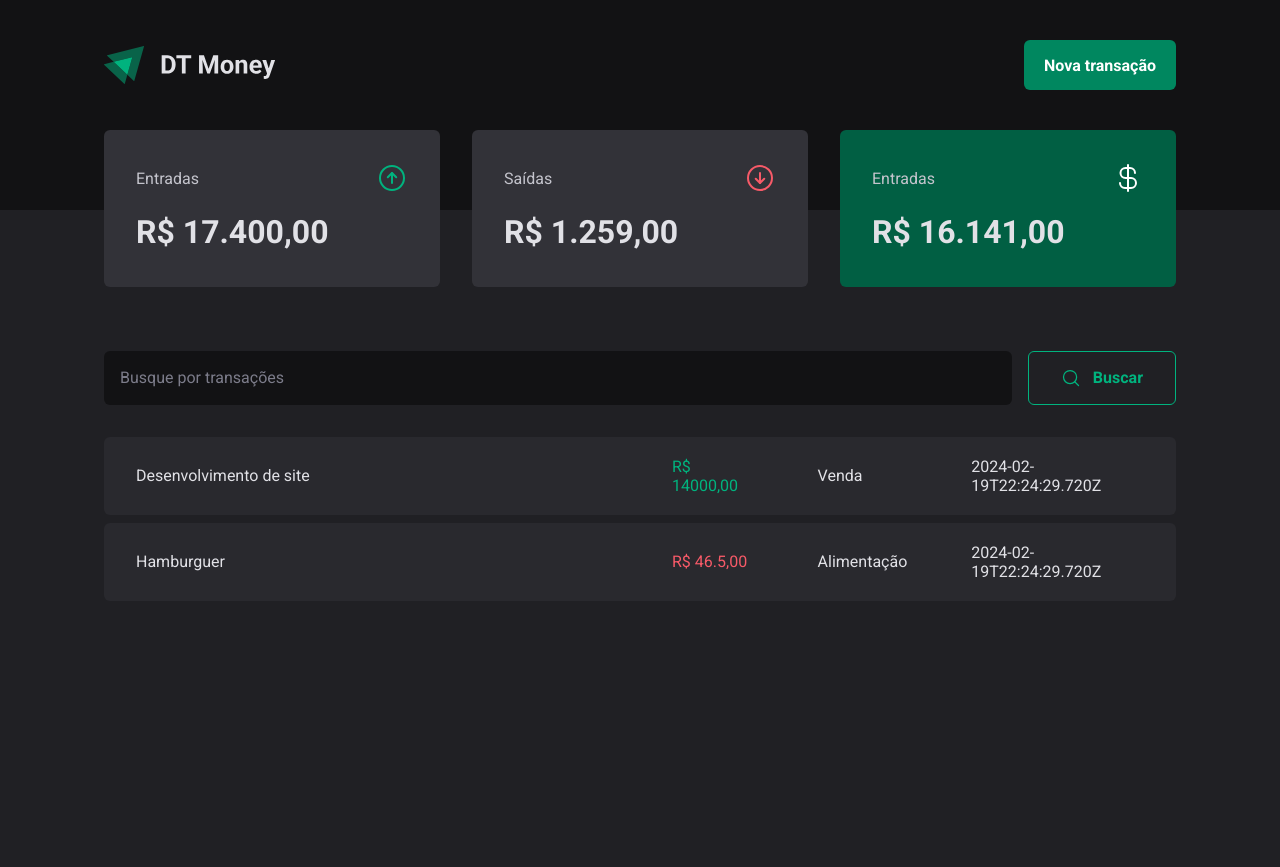
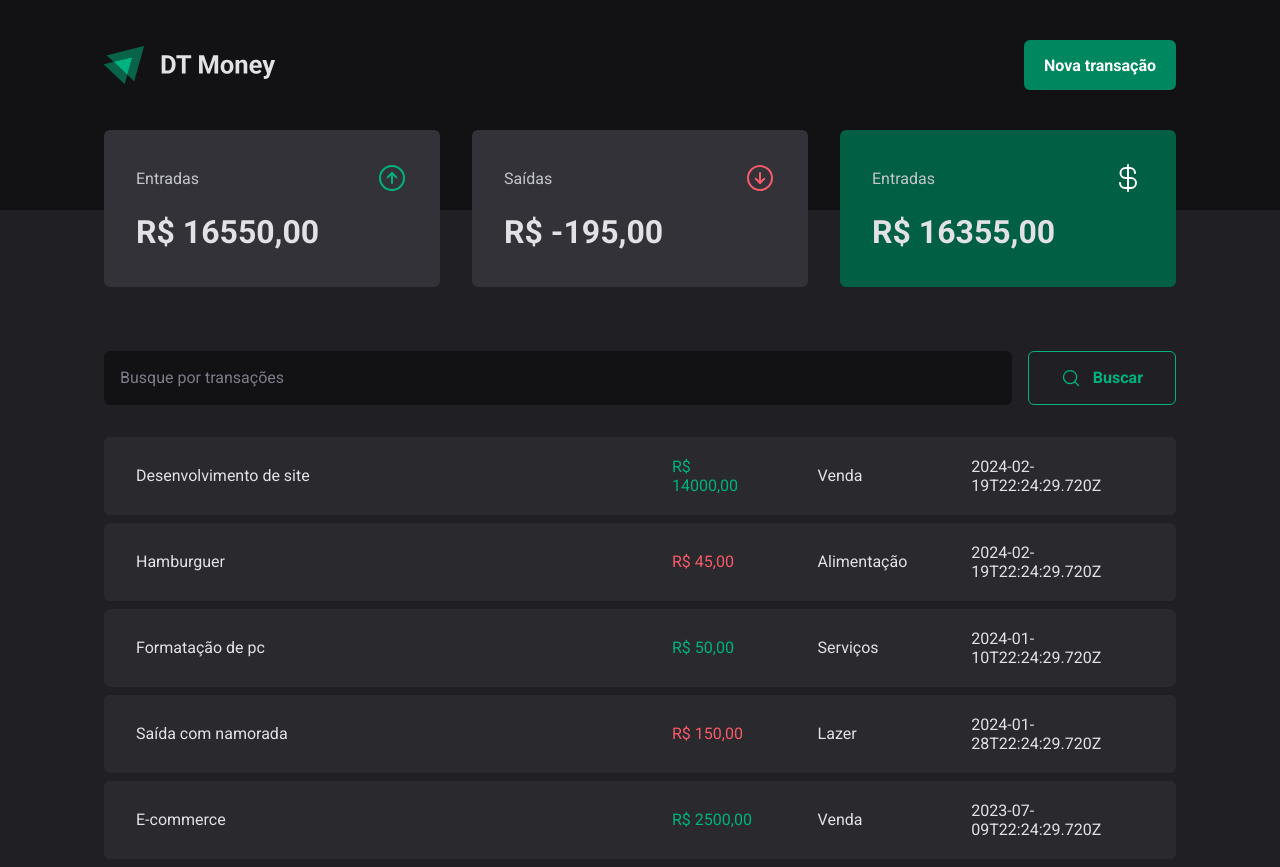
Before and after one commit to Dex64ter/DT-Money, a React (Vite) app: page / in a window 1280 px wide. Before the commit the page ends 800 px from the top, so only its background shows below. Built offline with nearby package versions, Linux system fonts and the light colour scheme; data requests are answered from the project's data file.

Commit message:
Calculando resumo de transações

```diff
--- a/server.json
+++ b/server.json
@@ -1,7 +1,7 @@
 {
   "transactions": [
     {
-      "id": 1,
+      "id": 0,
       "description": "Desenvolvimento de site",
       "type": "income",
       "category": "Venda",
@@ -13,8 +13,32 @@
       "description": "Hamburguer",
       "type": "outcome",
       "category": "Alimentação",
-      "price": 46.50,
+      "price": 45,
       "createdAt": "2024-02-19T22:24:29.720Z"
+    },
+    {
+      "id": 2,
+      "description": "Formatação de pc",
+      "type": "income",
+      "category": "Serviços",
+      "price": 50.00,
+      "createdAt": "2024-01-10T22:24:29.720Z"
+    },
+    {
+      "id": 3,
+      "description": "Saída com namorada",
+      "type": "outcome",
+      "category": "Lazer",
+      "price": 150.00,
+      "createdAt": "2024-01-28T22:24:29.720Z"
+    },
+    {
+      "id": 4,
+      "description": "E-commerce",
+      "type": "income",
+      "category": "Venda",
+      "price": 2500.00,
+      "createdAt": "2023-07-09T22:24:29.720Z"
     }
   ]
 }
--- a/src/components/Summary/index.tsx
+++ b/src/components/Summary/index.tsx
@@ -5,6 +5,22 @@ import { useContext } from 'react';
 
 export function Summary() {
   const { transactions } = useContext(TransactionContext)
+
+  const summary = transactions.reduce((acc, transaction) => {
+    if (transaction.type === 'income') {
+      acc.income += transaction.price
+      acc.total += transaction.price
+    } else {
+      acc.outcome -= transaction.price
+      acc.total -= transaction.price
+    }
+
+    return acc
+  }, {
+    income: 0,
+    outcome: 0,
+    total: 0
+  })
 
 
   return (
@@ -14,7 +30,7 @@ export function Summary() {
           <span>Entradas</span>
           <ArrowCircleUp size={32} color='#00B37E'/>
         </header>
-        <strong>R$ 17.400,00</strong>
+        <strong>R$ {summary.income},00</strong>
       </SummaryCard>
 
       <SummaryCard>
@@ -22,7 +38,7 @@ export function Summary() {
           <span>Saídas</span>
           <ArrowCircleDown size={32} color='#F75A68'/>
         </header>
-        <strong>R$ 1.259,00</strong>
+        <strong>R$ {summary.outcome},00</strong>
       </SummaryCard>
 
       <SummaryCard variant='green'>
@@ -30,7 +46,7 @@ export function Summary() {
           <span>Entradas</span>
           <CurrencyDollar size={32} color='#fff'/>
         </header>
-        <strong>R$ 16.141,00</strong>
+        <strong>R$ {summary.total},00</strong>
       </SummaryCard>
     </SummaryContainer>
   )
```
